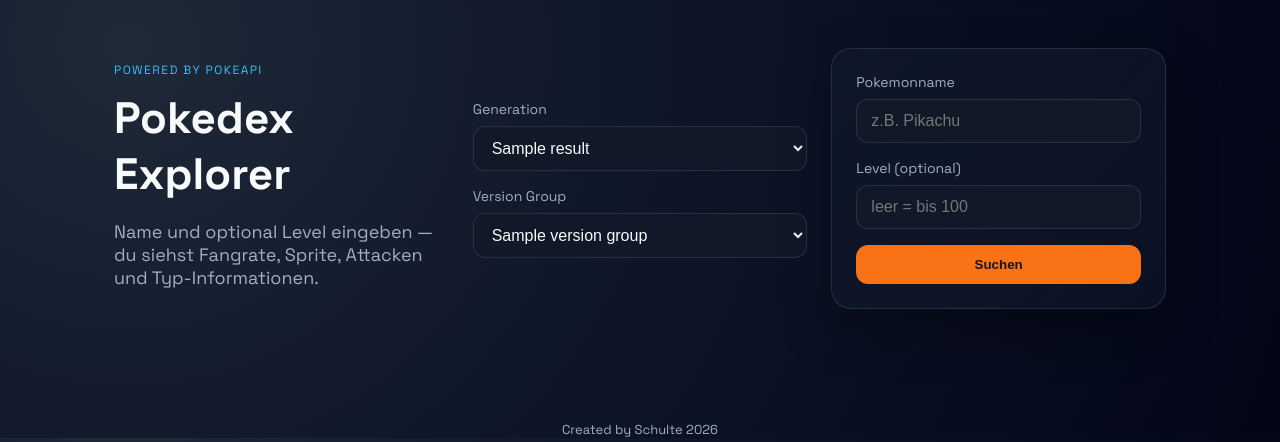
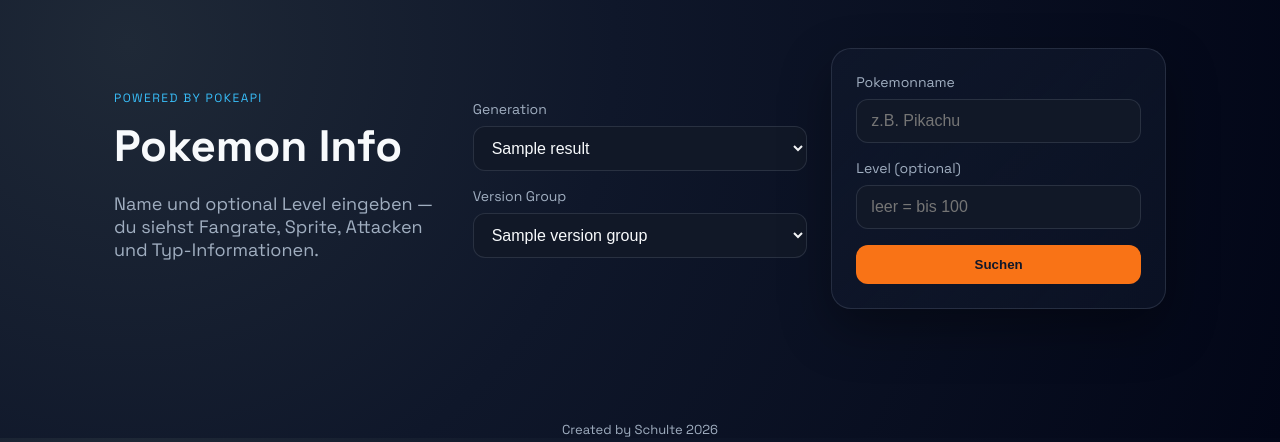
Before and after one commit to Don-Chris/pokemon-info, a FastAPI app: page / in a window 1280 px wide. Shown: the top 442 px of the page. Run offline with FastAPI, Linux system fonts and the light colour scheme; a database or web service that is not in the repository returns one stand-in record (values such as "Sample title").

Commit message:
Update title and header text to reflect 'Pokemon Info'

```diff
--- a/web/templates/index.html
+++ b/web/templates/index.html
@@ -3,7 +3,8 @@
 <head>
   <meta charset="utf-8" />
   <meta name="viewport" content="width=device-width, initial-scale=1" />
-  <title>Pokedex UI</title>
+  <title>Pokemon Info</title>
+  <link rel="icon" type="image/png" href="https://raw.githubusercontent.com/PokeAPI/sprites/master/sprites/pokemon/25.png" />
   <link rel="preconnect" href="https://fonts.googleapis.com" />
   <link rel="preconnect" href="https://fonts.gstatic.com" crossorigin />
   <link href="https://fonts.googleapis.com/css2?family=Space+Grotesk:wght@400;600;700&display=swap" rel="stylesheet" />
@@ -14,7 +15,7 @@
     <header class="hero">
       <div class="hero-text">
         <p class="kicker"><a href="https://pokeapi.co" target="_blank" rel="noopener">Powered by PokeAPI</a></p>
-        <h1>Pokedex Explorer</h1>
+        <h1>Pokemon Info</h1>
         <p class="lead">Name und optional Level eingeben — du siehst Fangrate, Sprite, Attacken und Typ-Informationen.</p>
       </div>
       <div class="select-row">
```
